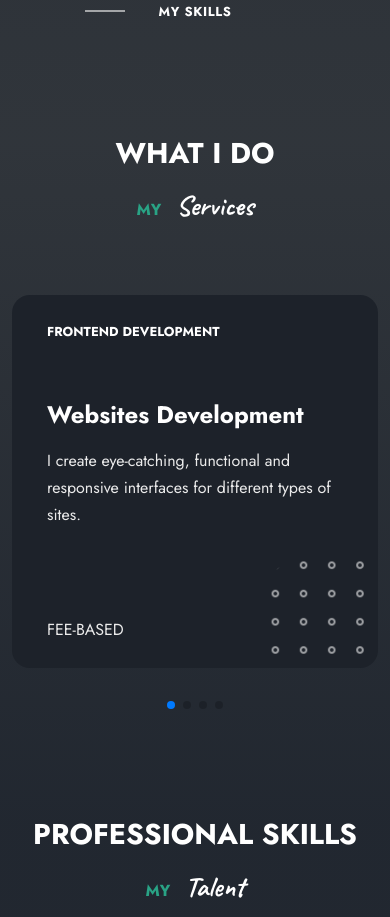
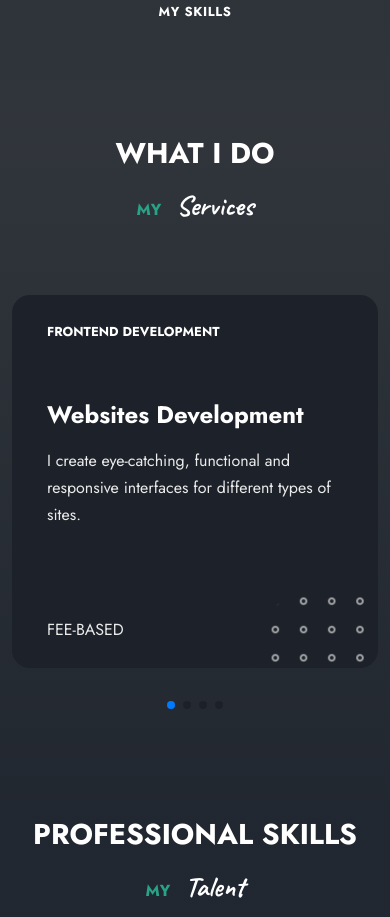
Before and after one commit to Olena-Olkhovyk/my-portfolio, a React (Create React App) app: page / in a window 390 px wide. Shown: the part 1080-1997 px from the top of the page. Built offline with nearby package versions, Linux system fonts and the light colour scheme.

Commit message:
Style general elem for responsiveness

```diff
--- a/src/index.css
+++ b/src/index.css
@@ -298,3 +298,31 @@ img {
   width: 141px;
   height: 141px;
 }
+
+@media screen and (max-width: 1200px) {
+  .container {
+    max-width: 960px;
+  }
+}
+
+@media screen and (max-width: 960px) {
+  .container {
+    max-width: 740px;
+  }
+}
+
+@media screen and (max-width: 960px) {
+  .link::before {
+    left: 50%;
+    top: -72%;
+    width: 2px;
+    height: 40px;
+    transform: translateX(-50%);
+  }
+}
+
+@media screen and (max-width: 470px) {
+  .shape {
+    bottom: -60px;
+  }
+}
```
